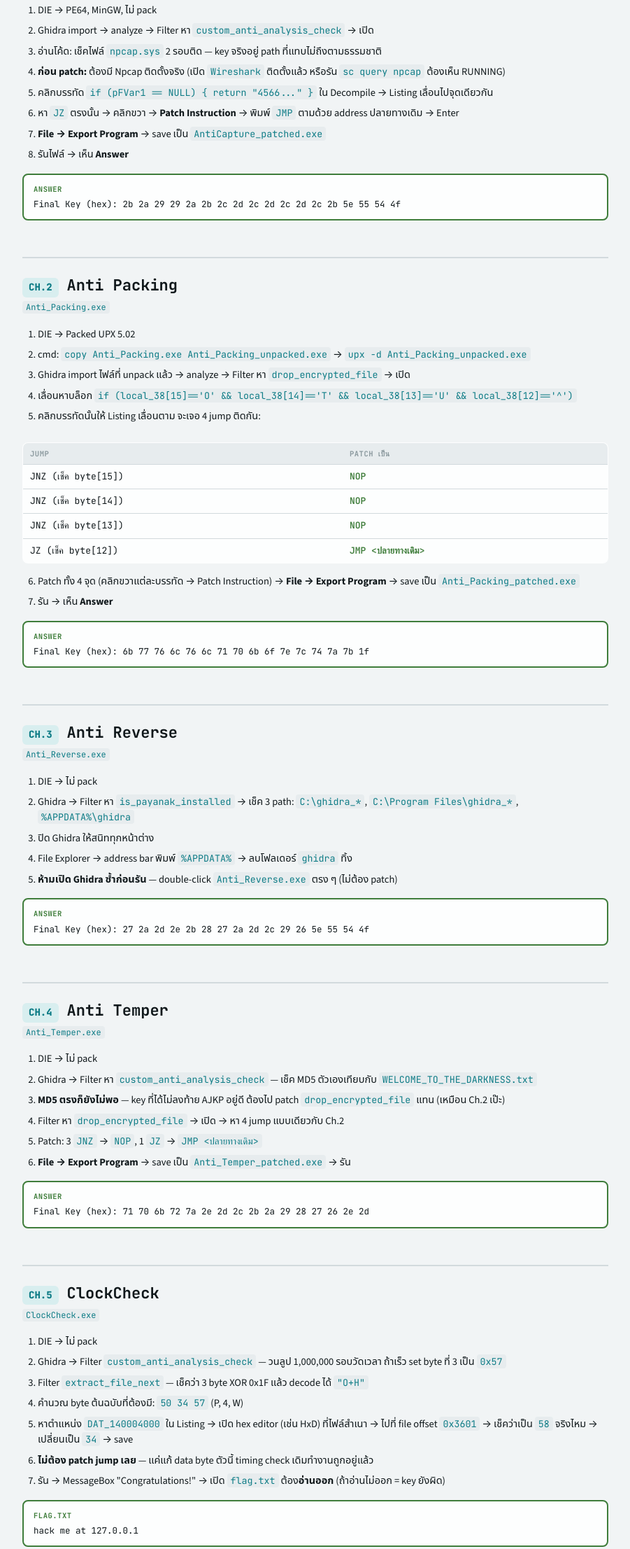
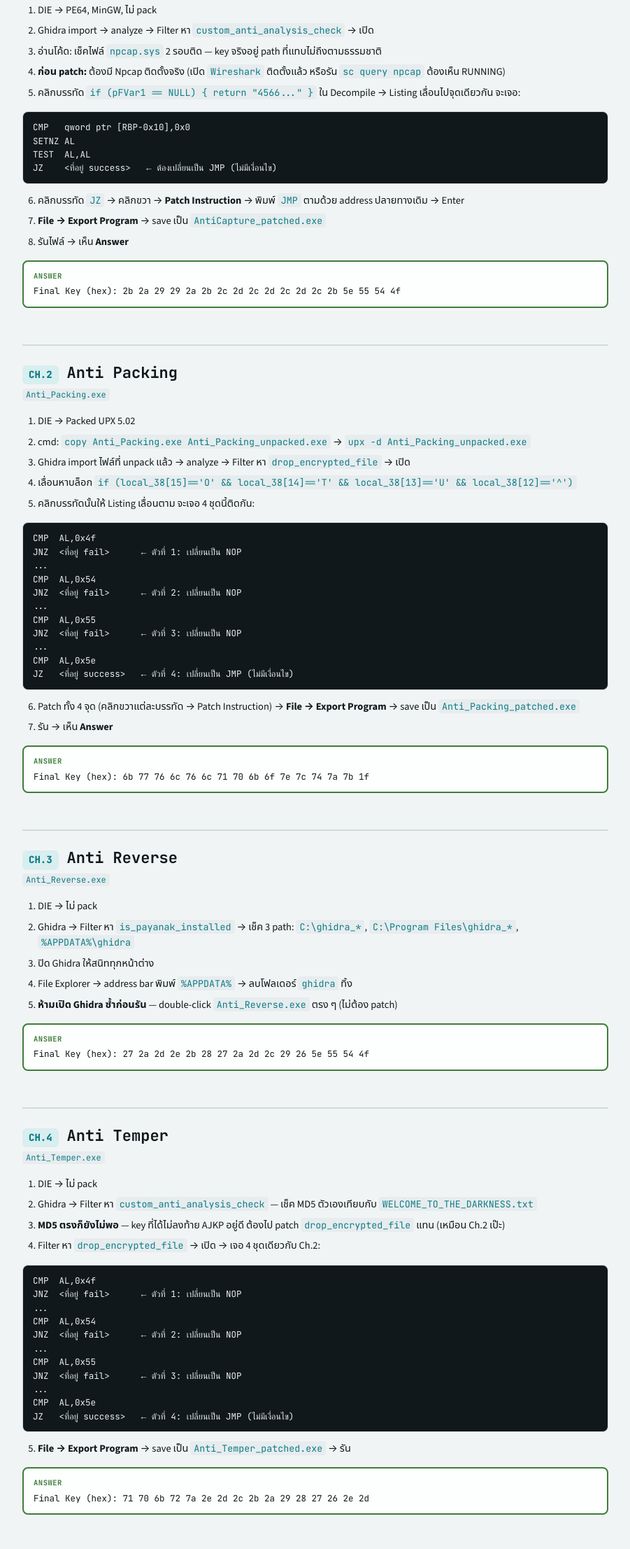
Before and after one commit to poomiput/Lab09-mal, a plain HTML site: page index.html in a window 1280 px wide. Shown: the part 810-3023 px from the top of the page at 70% size, without its empty margins (294-1195 px from the left). Drawn offline with nearby package versions, Linux system fonts and the light colour scheme.

Commit message:
Show the annotated CMP/JNZ instruction blocks instead of a table
The plain before/after table didn't match what actually shows in
Ghidra's Listing panel. Restoring the inline-arrow code block (as
used during the live walkthrough) makes it directly pattern-matchable
against what the reader sees on screen.

Co-Authored-By: Claude Sonnet 5 <noreply@anthropic.com>

```diff
--- a/index.html
+++ b/index.html
@@ -211,8 +211,14 @@
       <li>Ghidra import → analyze → Filter หา <code>custom_anti_analysis_check</code> → เปิด</li>
       <li>อ่านโค้ด: เช็คไฟล์ <code>npcap.sys</code> 2 รอบติด — key จริงอยู่ path ที่แทบไม่ถึงตามธรรมชาติ</li>
       <li><b>ก่อน patch:</b> ต้องมี Npcap ติดตั้งจริง (เปิด <code>Wireshark</code> ติดตั้งแล้ว หรือรัน <code>sc query npcap</code> ต้องเห็น RUNNING)</li>
-      <li>คลิกบรรทัด <code>if (pFVar1 == NULL) { return "4566..." }</code> ใน Decompile → Listing เลื่อนไปจุดเดียวกัน</li>
-      <li>หา <code>JZ</code> ตรงนั้น → คลิกขวา → <b>Patch Instruction</b> → พิมพ์ <code>JMP</code> ตามด้วย address ปลายทางเดิม → Enter</li>
+      <li>คลิกบรรทัด <code>if (pFVar1 == NULL) { return "4566..." }</code> ใน Decompile → Listing เลื่อนไปจุดเดียวกัน จะเจอ:</li>
+    </ol>
+<pre>CMP   qword ptr [RBP-0x10],0x0
+SETNZ AL
+TEST  AL,AL
+JZ    &lt;ที่อยู่ success&gt;   ← ต้องเปลี่ยนเป็น JMP (ไม่มีเงื่อนไข)</pre>
+    <ol class="steps" start="6">
+      <li>คลิกบรรทัด <code>JZ</code> → คลิกขวา → <b>Patch Instruction</b> → พิมพ์ <code>JMP</code> ตามด้วย address ปลายทางเดิม → Enter</li>
       <li><b>File → Export Program</b> → save เป็น <code>AntiCapture_patched.exe</code></li>
       <li>รันไฟล์ → เห็น <b>Answer</b></li>
     </ol>
@@ -231,15 +237,19 @@
       <li>cmd: <code>copy Anti_Packing.exe Anti_Packing_unpacked.exe</code> → <code>upx -d Anti_Packing_unpacked.exe</code></li>
       <li>Ghidra import ไฟล์ที่ unpack แล้ว → analyze → Filter หา <code>drop_encrypted_file</code> → เปิด</li>
       <li>เลื่อนหาบล็อก <code>if (local_38[15]=='O' && local_38[14]=='T' && local_38[13]=='U' && local_38[12]=='^')</code></li>
-      <li>คลิกบรรทัดนั้นให้ Listing เลื่อนตาม จะเจอ 4 jump ติดกัน:</li>
+      <li>คลิกบรรทัดนั้นให้ Listing เลื่อนตาม จะเจอ 4 ชุดนี้ติดกัน:</li>
     </ol>
-    <div class="table-wrap"><table>
-      <tr><th>Jump</th><th>Patch เป็น</th></tr>
-      <tr><td class="mono">JNZ (เช็ค byte[15])</td><td class="mono after">NOP</td></tr>
-      <tr><td class="mono">JNZ (เช็ค byte[14])</td><td class="mono after">NOP</td></tr>
-      <tr><td class="mono">JNZ (เช็ค byte[13])</td><td class="mono after">NOP</td></tr>
-      <tr><td class="mono">JZ (เช็ค byte[12])</td><td class="mono after">JMP &lt;ปลายทางเดิม&gt;</td></tr>
-    </table></div>
+<pre>CMP  AL,0x4f
+JNZ  &lt;ที่อยู่ fail&gt;      ← ตัวที่ 1: เปลี่ยนเป็น NOP
+...
+CMP  AL,0x54
+JNZ  &lt;ที่อยู่ fail&gt;      ← ตัวที่ 2: เปลี่ยนเป็น NOP
+...
+CMP  AL,0x55
+JNZ  &lt;ที่อยู่ fail&gt;      ← ตัวที่ 3: เปลี่ยนเป็น NOP
+...
+CMP  AL,0x5e
+JZ   &lt;ที่อยู่ success&gt;   ← ตัวที่ 4: เปลี่ยนเป็น JMP (ไม่มีเงื่อนไข)</pre>
     <ol class="steps" start="6">
       <li>Patch ทั้ง 4 จุด (คลิกขวาแต่ละบรรทัด → Patch Instruction) → <b>File → Export Program</b> → save เป็น <code>Anti_Packing_patched.exe</code></li>
       <li>รัน → เห็น <b>Answer</b></li>
@@ -275,8 +285,20 @@
       <li>DIE → ไม่ pack</li>
       <li>Ghidra → Filter หา <code>custom_anti_analysis_check</code> — เช็ค MD5 ตัวเองเทียบกับ <code>WELCOME_TO_THE_DARKNESS.txt</code></li>
       <li class="note-inline"><b>MD5 ตรงก็ยังไม่พอ</b> — key ที่ได้ไม่ลงท้าย AJKP อยู่ดี ต้องไป patch <code>drop_encrypted_file</code> แทน (เหมือน Ch.2 เป๊ะ)</li>
-      <li>Filter หา <code>drop_encrypted_file</code> → เปิด → หา 4 jump แบบเดียวกับ Ch.2</li>
-      <li>Patch: 3 <code>JNZ</code> → <code>NOP</code>, 1 <code>JZ</code> → <code>JMP &lt;ปลายทางเดิม&gt;</code></li>
+      <li>Filter หา <code>drop_encrypted_file</code> → เปิด → เจอ 4 ชุดเดียวกับ Ch.2:</li>
+    </ol>
+<pre>CMP  AL,0x4f
+JNZ  &lt;ที่อยู่ fail&gt;      ← ตัวที่ 1: เปลี่ยนเป็น NOP
+...
+CMP  AL,0x54
+JNZ  &lt;ที่อยู่ fail&gt;      ← ตัวที่ 2: เปลี่ยนเป็น NOP
+...
+CMP  AL,0x55
+JNZ  &lt;ที่อยู่ fail&gt;      ← ตัวที่ 3: เปลี่ยนเป็น NOP
+...
+CMP  AL,0x5e
+JZ   &lt;ที่อยู่ success&gt;   ← ตัวที่ 4: เปลี่ยนเป็น JMP (ไม่มีเงื่อนไข)</pre>
+    <ol class="steps" start="5">
       <li><b>File → Export Program</b> → save เป็น <code>Anti_Temper_patched.exe</code> → รัน</li>
     </ol>
     <div class="answer-box">
@@ -311,8 +333,20 @@
     <ol class="steps">
       <li>DIE → ไม่ pack</li>
       <li>Ghidra → Filter <code>custom_anti_analysis_check</code> — เช็ค registry 2 key: ต้องมี <code>Guest Additions</code> แต่ต้องไม่มี <code>DSDT\VBOX__</code> (ขัดแย้งกันเองถ้ารันบน VirtualBox จริง)</li>
-      <li>Filter หา <code>drop_encrypted_file</code> → หา 4 jump แบบเดียวกับ Ch.2/4</li>
-      <li>Patch: 3 <code>JNZ</code> → <code>NOP</code>, 1 <code>JZ</code> → <code>JMP &lt;ปลายทางเดิม&gt;</code></li>
+      <li>Filter หา <code>drop_encrypted_file</code> → เจอ 4 ชุดเดียวกับ Ch.2/4:</li>
+    </ol>
+<pre>CMP  AL,0x4f
+JNZ  &lt;ที่อยู่ fail&gt;      ← ตัวที่ 1: เปลี่ยนเป็น NOP
+...
+CMP  AL,0x54
+JNZ  &lt;ที่อยู่ fail&gt;      ← ตัวที่ 2: เปลี่ยนเป็น NOP
+...
+CMP  AL,0x55
+JNZ  &lt;ที่อยู่ fail&gt;      ← ตัวที่ 3: เปลี่ยนเป็น NOP
+...
+CMP  AL,0x5e
+JZ   &lt;ที่อยู่ success&gt;   ← ตัวที่ 4: เปลี่ยนเป็น JMP (ไม่มีเงื่อนไข)</pre>
+    <ol class="steps" start="4">
       <li><b>File → Export Program</b> → save เป็น <code>VBoxDetection_patched.exe</code> → รัน</li>
     </ol>
     <div class="answer-box">
```
